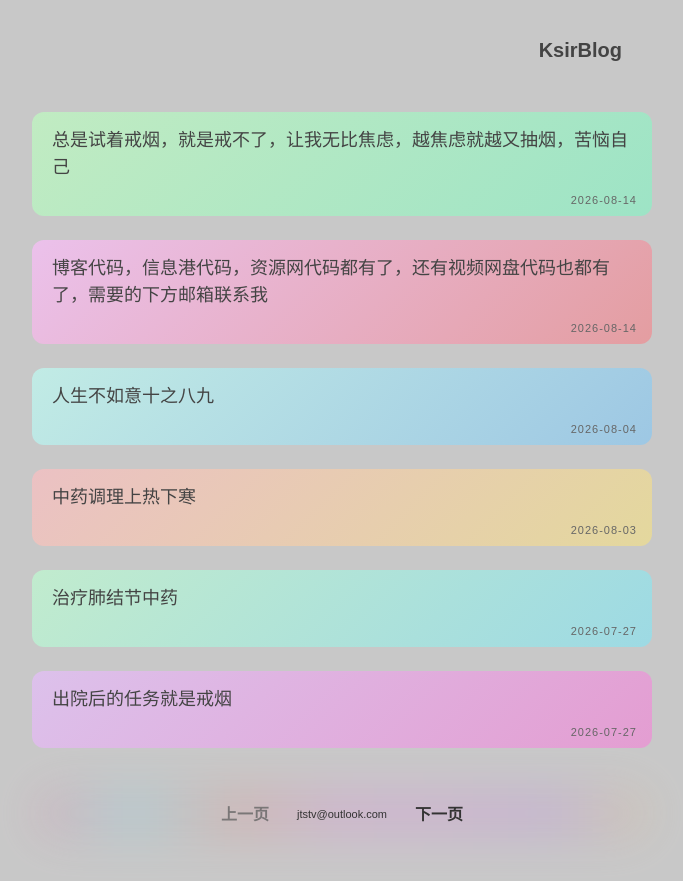
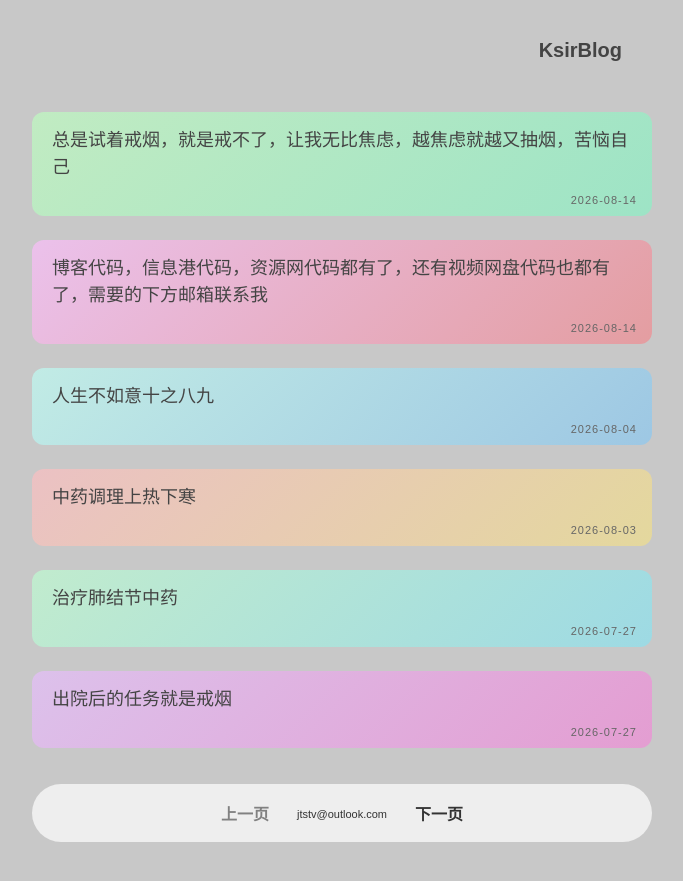
Before and after one commit to JTSTV/Jtstv.github.io, a Jekyll site: the page built from index.html, in a window 1280 px wide. Shown: the top 881 px of the page, without its empty margins (298-981 px from the left). Built offline with Jekyll 4.4.1, drawn with Linux system fonts in a browser that asks for light colours; the list of posts is cut into pages by our own code.

Commit message:
更新 index.html

```diff
--- a/index.html
+++ b/index.html
@@ -28,12 +28,33 @@ header{min-height:60px;margin-bottom:20px;display:flex;align-items:center;justif
 .post-title{font:18px/1.5 "STKaiti","KaiTi",楷体,serif;padding:15px 20px 35px;position:relative;border-radius:12px;color:#444}
 .post-title a{color:#444;display:block}
 .post-date{position:absolute;bottom:10px;right:15px;font:11px sans-serif;color:#666;white-space:nowrap;letter-spacing:1px}
-.pagination{position:relative;display:flex;justify-content:center;align-items:center;gap:12px;margin-top:24px;padding:12px 16px;border-radius:30px;font:600 16px sans-serif;z-index:1;flex-wrap:nowrap;white-space:nowrap}
-.pagination::before{content:"";position:absolute;inset:0;border-radius:30px;filter:blur(20px);opacity:.9;z-index:-1;background:var(--rainbow,linear-gradient(90deg,#ff9a9e,#fecfef,#fdfcfb,#a1c4fd,#c2e9fb,#d4fc79,#96e6a1))}
-.pagination a,.pagination span{color:#333;min-width:52px;text-align:center;padding:5px 8px;border-radius:20px;transition:background .3s;flex-shrink:0}
-.pagination a:hover{background:rgba(255,255,255,.4)}
+/* 分页，移除彩虹模糊背景，保持单行不换行 */
+.pagination{
+  display:flex;
+  justify-content:center;
+  align-items:center;
+  gap:12px;
+  margin-top:24px;
+  padding:12px 16px;
+  border-radius:30px;
+  background:#eeeeee;
+  font:600 16px sans-serif;
+  flex-wrap:nowrap;
+  white-space:nowrap;
+}
+.pagination a,.pagination span{
+  color:#333;
+  min-width:52px;
+  text-align:center;
+  padding:5px 8px;
+  border-radius:20px;
+  transition:background .3s;
+  flex-shrink:0;
+}
+.pagination a:hover{background:rgba(255,255,255,.6)}
 .pagination .disabled{color:#666;cursor:default;opacity:.8}
 .contact-email a{font:400 11px sans-serif;color:#333;flex-shrink:1}
+
 @media(max-width:600px){
 .container{padding:15px 20px}
 .site-title{font-size:18px}
@@ -65,7 +86,7 @@ header{min-height:60px;margin-bottom:20px;display:flex;align-items:center;justif
 </ul>
 </main>
 {% if paginator.total_pages > 1 %}
-<div class="pagination" id="rainbowPag">
+<div class="pagination">
 {% if paginator.previous_page %}<a href="{{ paginator.previous_page_path | relative_url }}">上一页</a>{% else %}<span class="disabled">上一页</span>{% endif %}
 <div class="contact-email"><a href="mailto:jtstv@outlook.com">jtstv@outlook.com</a></div>
 {% if paginator.next_page %}<a href="{{ paginator.next_page_path | relative_url }}">下一页</a>{% else %}<span class="disabled">下一页</span>{% endif %}
```
Also changed, not shown: other parts of index.html (+14 -3 lines).
